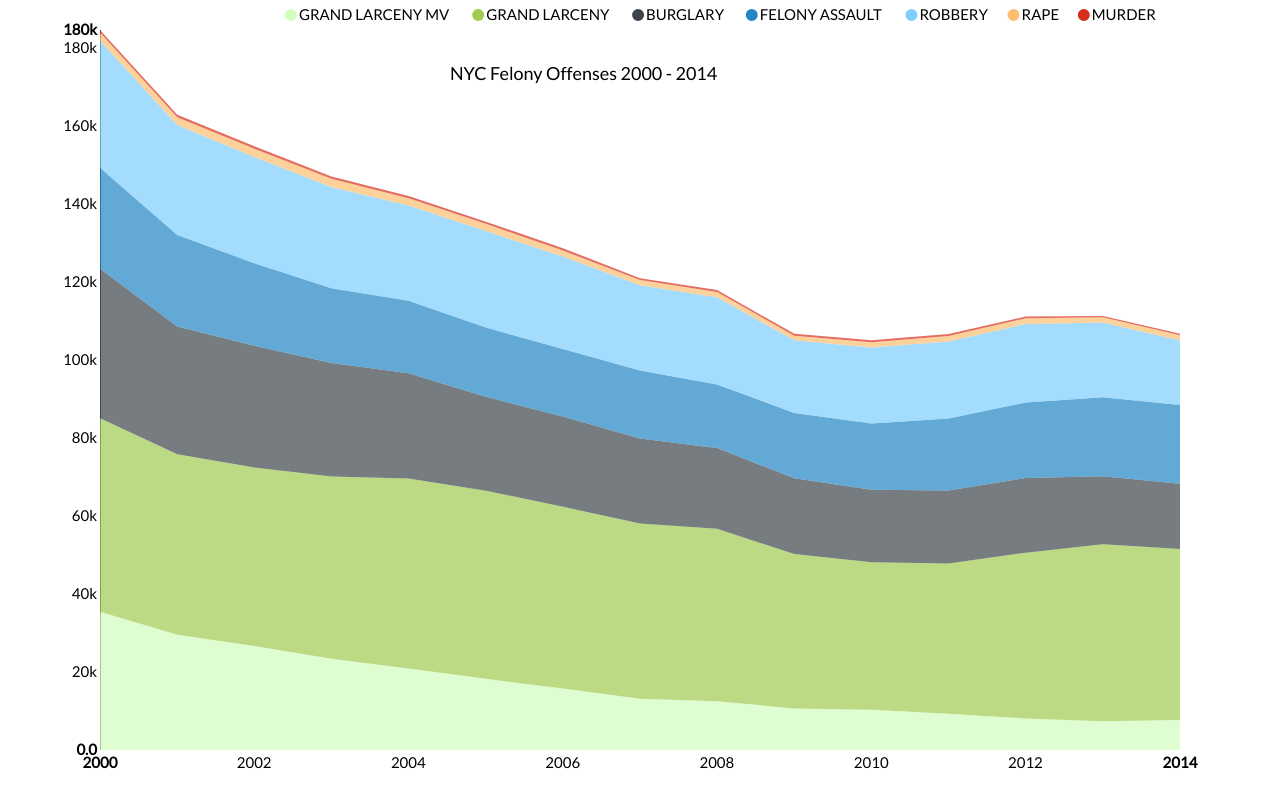
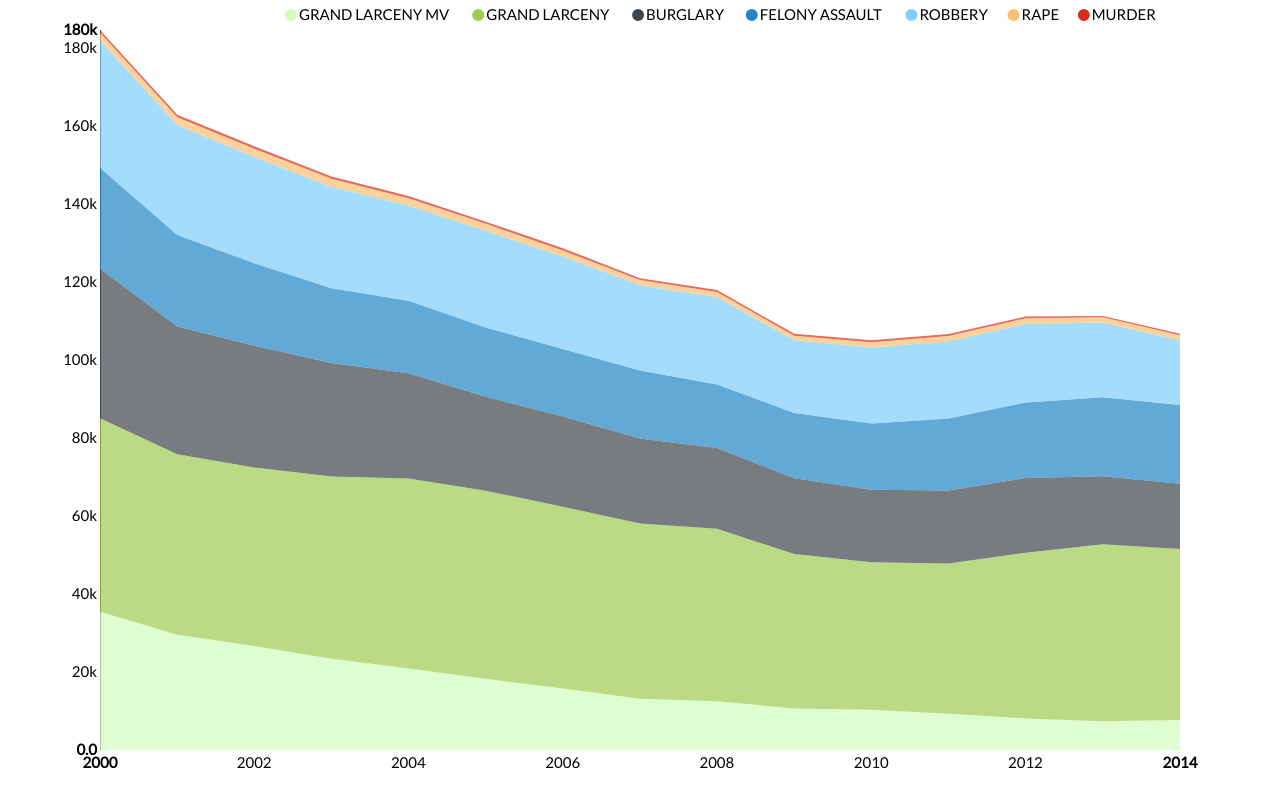
Before and after one commit to timothymartin76/SS_LastMin, a website: page examples/NYC_Felonies.html in a window 1280 px wide. Drawn offline with nearby package versions, Linux system fonts and the light colour scheme.

Commit message:
Update NYC_Felonies.html

```diff
--- a/examples/NYC_Felonies.html
+++ b/examples/NYC_Felonies.html
@@ -212,7 +212,7 @@
 			  .attr("y", 80)
 			  .attr("text-anchor", "right")
 			  .style("font-size", "18px")
-			  .text("NYC Felony Offenses 2000 - 2014");
+			  .text("");
 
         //chart.legend.vers('furious');
         d3.select('#chart1')
```
